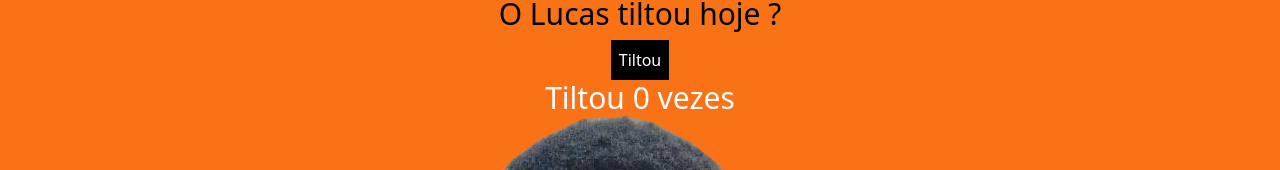
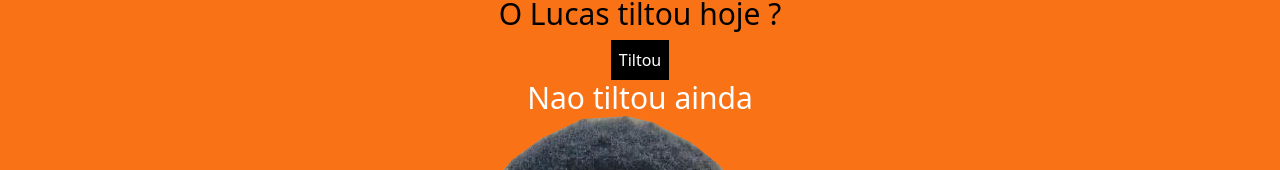
Before and after one commit to Thiteago/lucas-tilt, a SvelteKit app: page / in a window 1280 px wide. Shown: the part 260-430 px from the top of the page. Built offline with nearby package versions, Linux system fonts and the light colour scheme; no server answers; the database is empty.

Commit message:
changed time between possible clicks and add more custom messages

```diff
--- a/src/routes/+page.svelte
+++ b/src/routes/+page.svelte
@@ -31,7 +31,7 @@
 
         let now = new Date()
         let diff = now - last_tilt
-        if (diff < 900000) {
+        if (diff < 300000) {
           tiltedRecently = true
         }
       });
@@ -98,7 +98,13 @@
 
   <div class="flex flex-col items-center justify-end">
     <div>
-      <p class="text-3xl text-white">Tiltou {tilt} vezes</p>
+      {#if tilt == 1}
+        <p class="text-3xl text-white">Tiltou {tilt} vez</p>
+      {:else if tilt > 1}
+        <p class="text-3xl text-white">Tiltou {tilt} vezes</p>
+      {:else}
+        <p class="text-3xl text-white">Nao tiltou ainda</p>
+      {/if}
     </div>
     <img src={image} alt="">
   </div>
```
